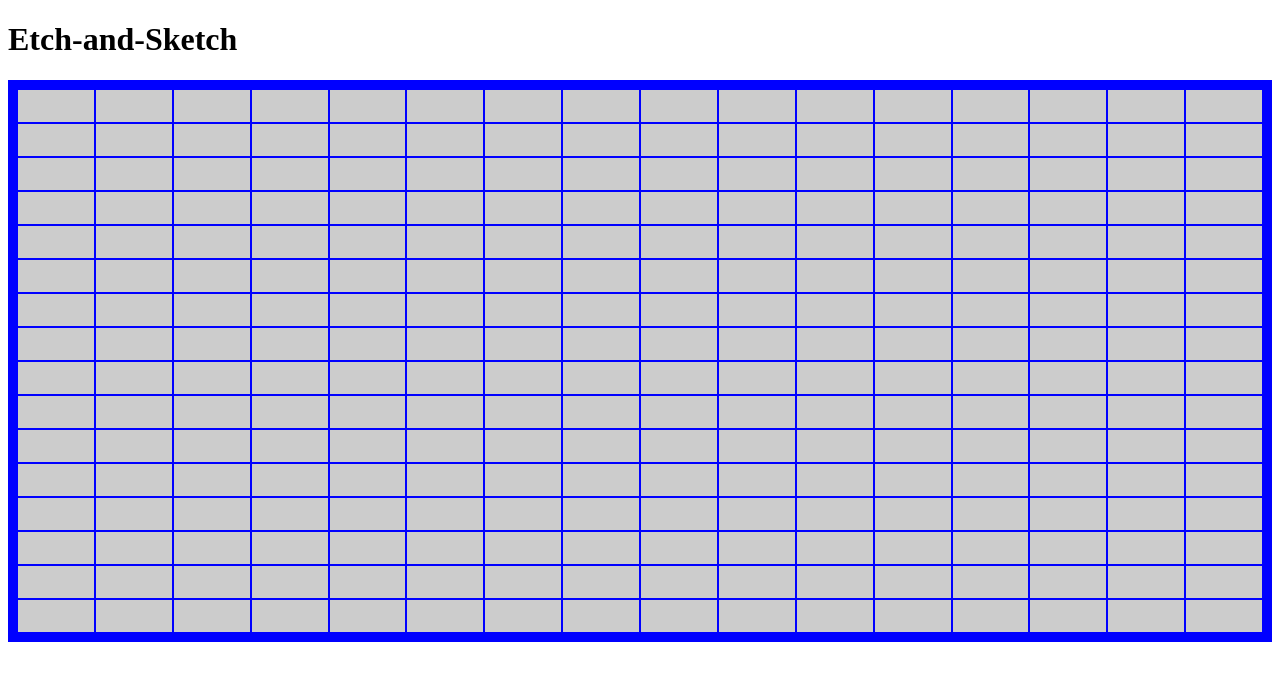
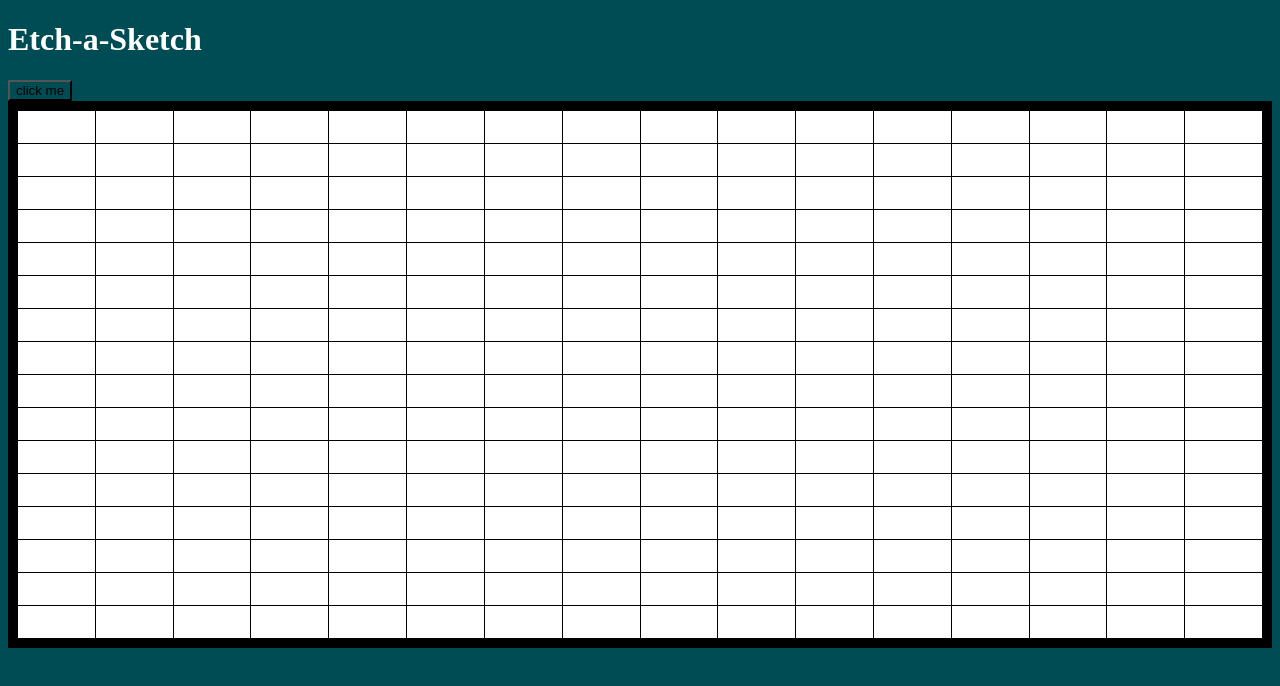
Before and after one commit to EdgarG2020/etchNsketch, a plain HTML site: page index.html in a window 1280 px wide. Drawn offline with Linux system fonts and the light colour scheme.

Commit message:
Add grid and color scheme

```diff
--- a/index.html
+++ b/index.html
@@ -3,12 +3,13 @@
 <head>
     <meta charset="UTF-8">
     <meta name="viewport" content="width=device-width, initial-scale=1.0">
-    <title>Etch-and-Sketch</title>
+    <title>Etch-a-Sketch</title>
     <link rel="stylesheet" href="style.css">
     <script src="script.js" defer></script>
 </head>
 <body>
-    <h1>Etch-and-Sketch</h1>
+    <h1>Etch-a-Sketch</h1>
+    <button>click me</button>
     <div class="grid-container"></div>
 </body>
 </html>
--- a/script.js
+++ b/script.js
@@ -4,4 +4,16 @@ for (let i = 0; i < 16 * 16; i++) {
     const gridItem = document.createElement("div");
     gridItem.classList.add("grid-item");
     gridContainer.appendChild(gridItem);
+
+    gridItem.addEventListener("mouseover", function () {
+        gridItem.style.backgroundColor = '#004C54';
+        gridItem.style.color = '#000000';
+        gridItem.style.border = '2px solid #000000';
+    })
+
+     gridItem.addEventListener('mouseleave', function () {
+        gridItem.style.backgroundColor = '';
+        gridItem.style.color = '';
+        gridItem.style.border = '';
+    })
 }
--- a/style.css
+++ b/style.css
@@ -1,13 +1,21 @@
+* {
+    background-color: #004C54;
+}
+
+h1 {
+    color: #ffffff;;
+}
+
 .grid-container {
     display: grid;
     grid-template-columns: repeat(16, 1fr);
     grid-template-rows: repeat(16, 1fr);
-    gap: 2px;
+    gap: 1px;
     padding: 10px;
-    background-color: blue;
+    background-color: #000000;
 }
 
 .grid-item {
     background-color: #ffffff;
-    border: 1em solid #cccccc;
+    border: 1em solid #ffffff;
 }
```
